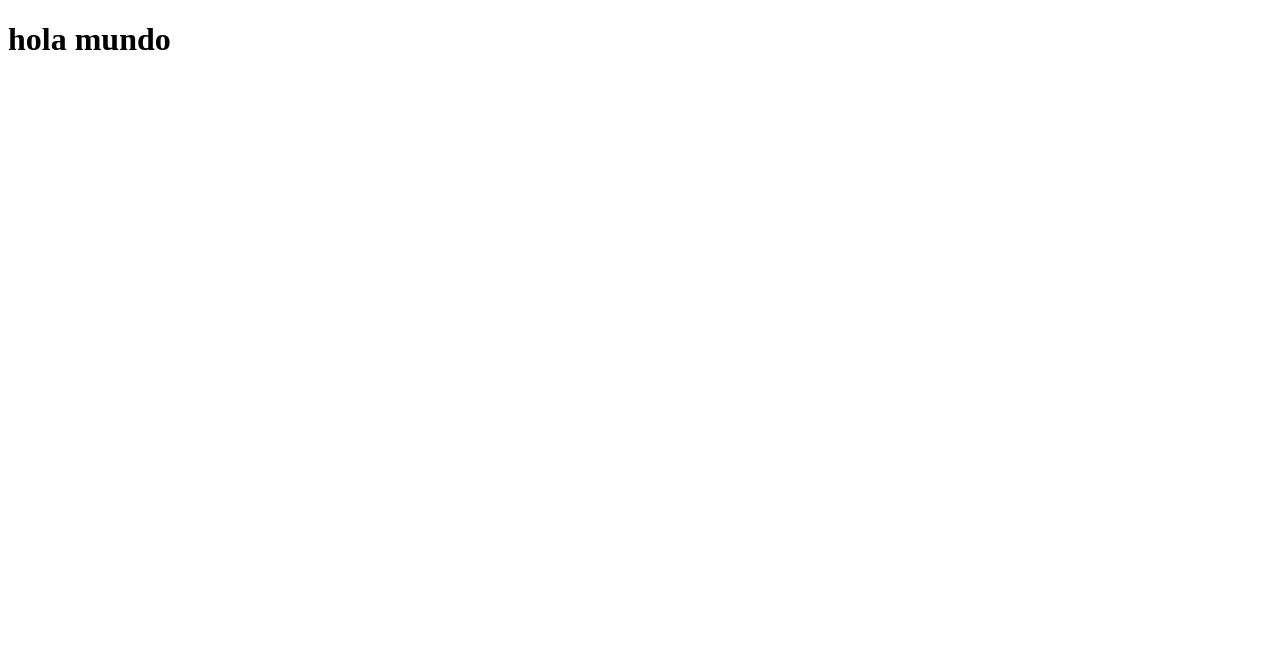
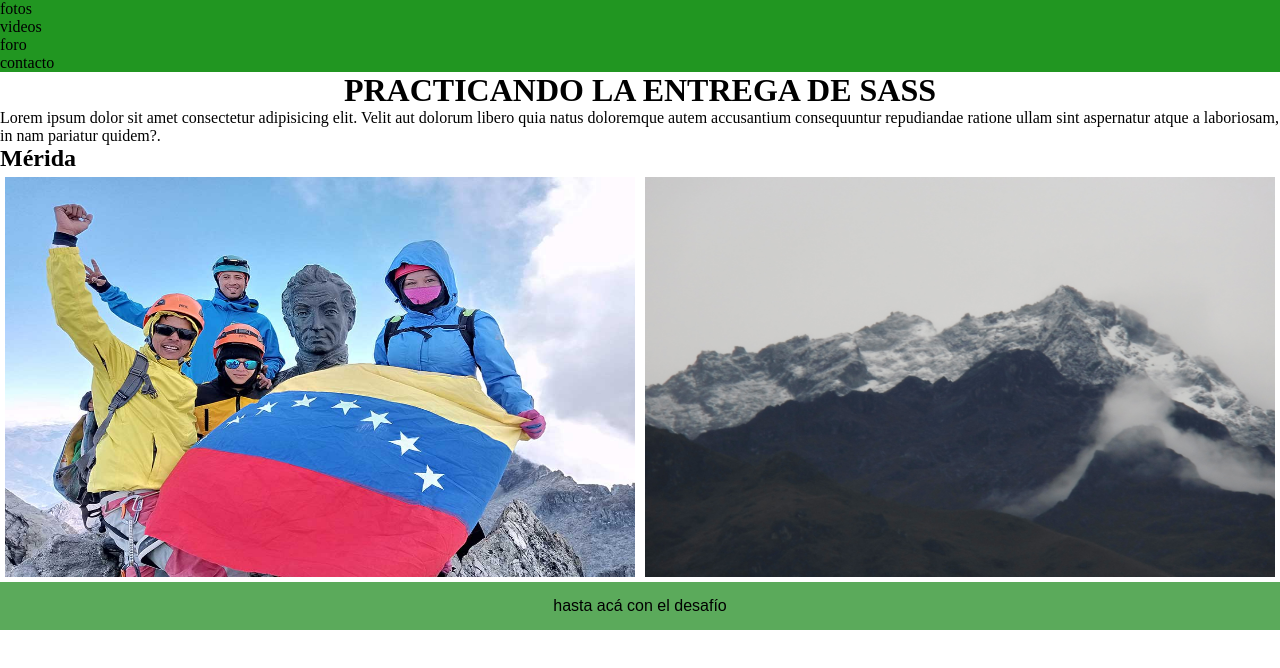
Before and after one commit to quijote38/entregaSass, a website: page index.html in a window 1280 px wide. Drawn offline with Linux system fonts and the light colour scheme.

Commit message:
subiendo los cambios para el desafio

```diff
--- a/index.html
+++ b/index.html
@@ -4,9 +4,54 @@
     <meta charset="UTF-8">
     <meta http-equiv="X-UA-Compatible" content="IE=edge">
     <meta name="viewport" content="width=device-width, initial-scale=1.0">
+    <link rel="stylesheet" href="./css/style.css">
     <title>Document</title>
 </head>
 <body>
-    <h1>hola mundo</h1>
-</body>
+
+    <!-- HEADER -->
+    <header class="header">
+        <nav>
+            <ul>
+                <li>fotos</li>
+                <li>videos</li>
+                <li>foro</li>
+                <li>contacto</li>
+            </ul>
+        </nav>
+    </header>
+
+
+    <!-- MAIN -->
+
+    <main class="cambiomain">
+    <div>
+      <h1>Practicando la entrega de SASS</h1>
+
+      <p>
+        Lorem ipsum dolor sit amet consectetur adipisicing elit. Velit aut
+        dolorum libero quia natus doloremque autem accusantium consequuntur
+        repudiandae ratione ullam sint aspernatur atque a laboriosam, in nam
+        pariatur quidem?.
+      </p>
+
+      <h2>Mérida</h2>
+    </div>
+
+    <section class="imagen">
+
+        <div></div>
+
+        <img src="./imag/Merida-02.jpg" alt="montañismo">
+        <img src="./imag/Peak_Bolivar_Venezuela's_largest.jpg" alt="montaña">
+
+
+    </section>
+
+    <footer>
+        <p>hasta acá con el desafío</p>
+    </footer>
+
+</main>
+  </body>
 </html>
--- /dev/null
+++ b/scss/main.scss
@@ -0,0 +1,11 @@
+* {
+    margin: 0;
+    padding: 0;
+    box-sizing: border-box;
+  }
+
+ @import './secciones/header';
+
+ @import './secciones/main-index';
+
+ @import './secciones/footer'
--- /dev/null
+++ b/scss/secciones/_footer.scss
@@ -0,0 +1,8 @@
+footer {
+    background-color: #5baa5b;
+    padding: 15px;
+    p {
+      text-align: center;
+      font-family: Arial, Helvetica, sans-serif;
+    }
+  }
--- /dev/null
+++ b/scss/secciones/_header.scss
@@ -0,0 +1,9 @@
+header {
+    display: flex;
+    background-color: #219621;
+
+    li {
+      display: flex;
+      list-style: none;
+    }
+  }
--- /dev/null
+++ b/scss/secciones/_main-index.scss
@@ -0,0 +1,18 @@
+.cambiomain {
+    h1 {
+      text-align: center;
+      text-transform: uppercase;
+      &:hover{color: blue;}
+    }
+
+
+    section {
+      display: flex;
+    }
+    img {
+      display: flex;
+      width: 50%;
+      height: 400px;
+      margin: 5px;
+    }
+  }
```
Also changed, not shown: package.json (added, +26 -0 lines), css/style.css (added), imag/Merida-02.jpg (added), imag/Peak_Bolivar_Venezuela's_largest.jpg (added), 1 other file.
